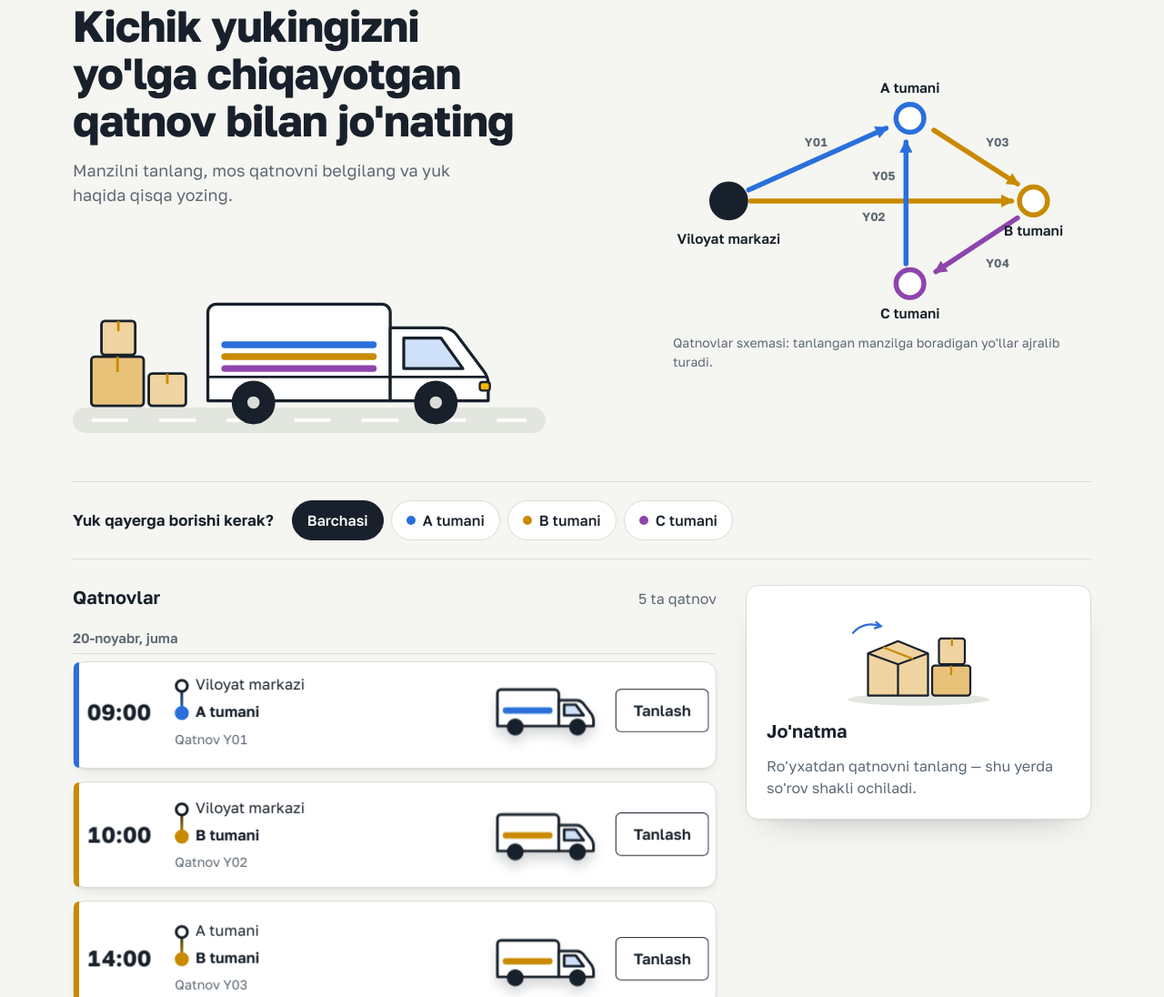
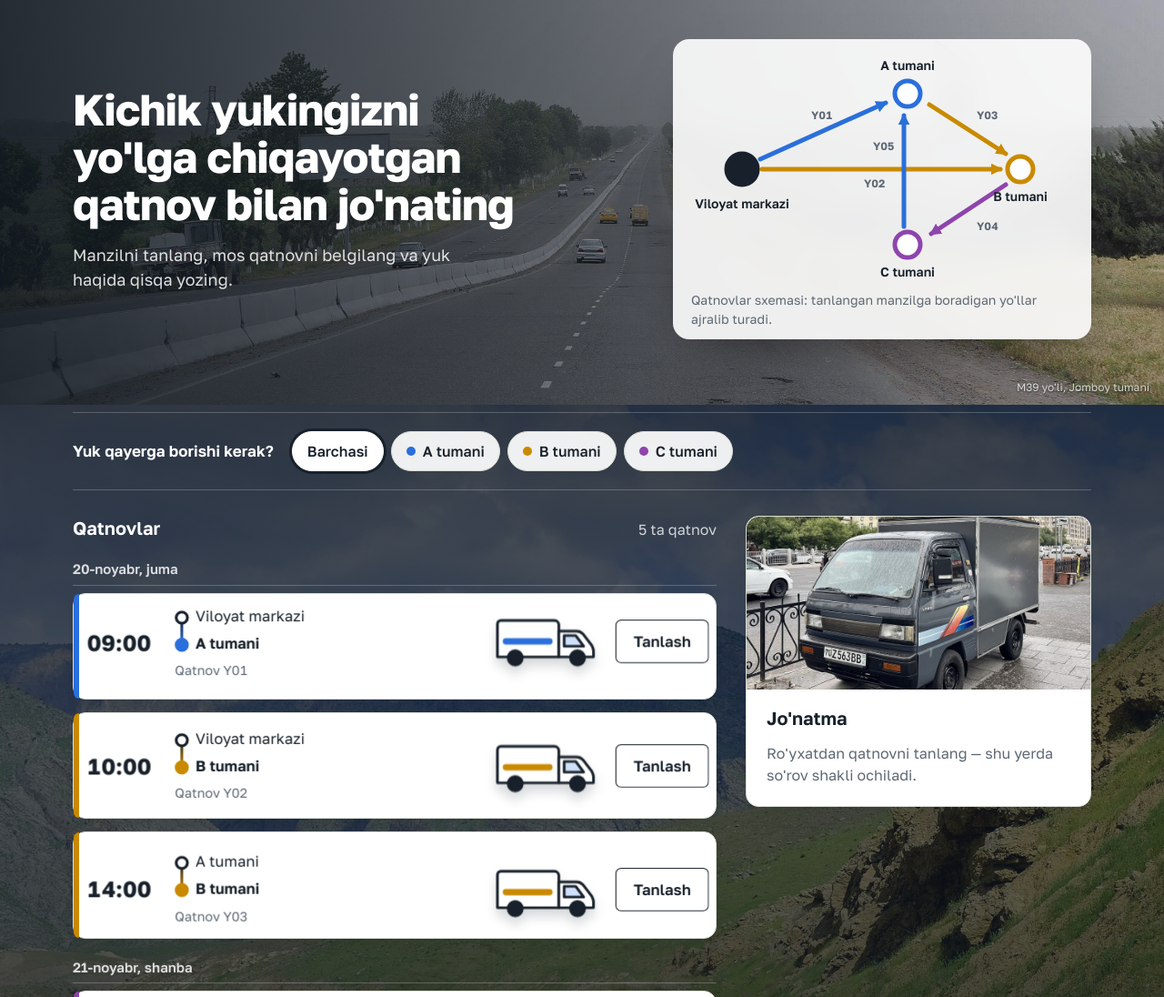
Before and after one commit to AdilxanKenesov/Transports, a plain HTML site: page index.html in a window 1280 px wide. Shown: the part 45-1141 px from the top of the page at 91% size. Drawn offline with Linux system fonts and the light colour scheme.

Commit message:
Fonga haqiqiy fotosuratlar: M39 Jomboy, Ko'hitang yo'li, Labo
Co-Authored-By: Claude Opus 5.5 <noreply@anthropic.com>

```diff
--- a/index.html
+++ b/index.html
@@ -12,11 +12,11 @@
   <a class="skip" href="#qatnovlar">Qatnovlarga o'tish</a>
 
   <header class="hero">
+    <p class="photo-credit">M39 yo'li, Jomboy tumani</p>
     <div class="wrap hero-grid">
       <div class="hero-text">
         <h1>Kichik yukingizni yo'lga chiqayotgan qatnov bilan jo'nating</h1>
         <p class="lead">Manzilni tanlang, mos qatnovni belgilang va yuk haqida qisqa yozing.</p>
-        <img class="hero-van" src="img/hero-van.svg" width="560" height="250" alt="Qutilar yuklanayotgan yuk mashinasi">
       </div>
 
       <figure class="scheme" aria-hidden="true">
@@ -62,7 +62,9 @@
     </div>
   </header>
 
-  <main class="wrap">
+  <main>
+   <div class="scene">
+    <div class="wrap">
     <section class="filter-bar" aria-labelledby="filtr-sarlavha">
       <h2 id="filtr-sarlavha">Yuk qayerga borishi kerak?</h2>
       <div class="filters" id="filters" role="group" aria-label="Yetib borish hududi"></div>
@@ -80,7 +82,7 @@
 
       <aside class="side" aria-label="Jo'natma">
         <div class="sheet" id="panelEmpty">
-          <img class="empty-art" src="img/boxes.svg" width="240" height="150" alt="">
+          <img class="empty-art" src="img/labo-yuk.jpg" width="900" height="810" loading="lazy" alt="Toshkent ko'chasida turgan kichik yuk mashinasi">
           <h2>Jo'natma</h2>
           <p class="muted">Ro'yxatdan qatnovni tanlang — shu yerda so'rov shakli ochiladi.</p>
         </div>
@@ -116,14 +118,25 @@
       </aside>
     </div>
 
+    </div>
+    <p class="photo-credit">Ko'hitang tog'laridagi yo'l</p>
+   </div>
+
+   <div class="wrap">
     <section class="history-block" aria-labelledby="tarix-sarlavha">
       <h2 id="tarix-sarlavha">Yuborilgan so'rovlar</h2>
       <ul class="history" id="history"></ul>
       <p class="empty" id="historyEmpty">Hali so'rov yubormadingiz. Qatnovni tanlab, birinchisini yuboring.</p>
     </section>
+   </div>
   </main>
 
   <footer class="wrap foot">
+    <p class="credits">Fotosuratlar Wikimedia Commons'dan:
+      <a href="https://commons.wikimedia.org/wiki/File:M39_Highway_in_Uzbekistan_near_Jomboy.jpg">M39 yo'li, Jomboy</a> — Yoshi Canopus;
+      <a href="https://commons.wikimedia.org/wiki/File:Mountain_road_passing_through_Kuhitang_range.jpg">Ko'hitang tog' yo'li</a> — Panpanchik;
+      <a href="https://commons.wikimedia.org/wiki/File:GM_Labo._Muqimiy_street,_Tashkent,_Uzbekistan_01.jpg">Labo, Toshkent</a> — Jamshid Nurkulov.
+      Litsenziya: <a href="https://creativecommons.org/licenses/by-sa/4.0/">CC BY-SA 4.0</a>.</p>
     <p>Qatnovlar namunaviy ma'lumot. Narx hisoblash, yuk sig'imini tekshirish va haqiqiy band qilish bu sinov loyihasida yo'q.</p>
   </footer>
 
--- a/style.css
+++ b/style.css
@@ -47,7 +47,13 @@ h2 { font-size: 1.25rem; line-height: 1.3; font-weight: 650; }
 :focus-visible { outline: 3px solid var(--focus); outline-offset: 2px; }
 
 /* ---------- Hero ---------- */
-.hero { padding: 48px 0 24px; }
+.hero {
+  padding: 88px 0 72px;
+  color: #fff;
+  background:
+    linear-gradient(90deg, rgba(14, 22, 30, .86) 0%, rgba(14, 22, 30, .55) 48%, rgba(14, 22, 30, .12) 100%),
+    url("img/yol-jomboy.jpg") center 62% / cover;
+}
 .hero-grid {
   display: grid;
   grid-template-columns: minmax(0, 1fr) minmax(0, 460px);
@@ -61,17 +67,46 @@ h2 { font-size: 1.25rem; line-height: 1.3; font-weight: 650; }
   letter-spacing: -0.02em;
   max-width: 16ch;
 }
-.lead { margin-top: 16px; color: var(--muted); font-size: 1.125rem; max-width: 42ch; }
+.lead { margin-top: 16px; color: rgba(255, 255, 255, .86); font-size: 1.125rem; max-width: 42ch; }
 
-.hero-van { display: block; width: min(100%, 520px); height: auto; margin-top: 28px; }
-@media (prefers-reduced-motion: no-preference) {
-  .hero-van { animation: drive-in 1.1s cubic-bezier(.2, .8, .2, 1) both .15s; }
-  @keyframes drive-in { from { opacity: 0; transform: translateX(-60px); } }
+.empty-art {
+  display: block; width: calc(100% + 44px); height: 190px; object-fit: cover; object-position: center 60%;
+  margin: -22px -22px 18px; border-radius: var(--radius-m) var(--radius-m) 0 0;
 }
-.empty-art { display: block; width: 180px; height: auto; margin: 0 auto 12px; }
+
+/* ---------- Fon fotosuratlari ---------- */
+.hero, .scene { position: relative; isolation: isolate; }
+.photo-credit {
+  position: absolute; right: 16px; bottom: 10px; z-index: 1;
+  font-size: .75rem; color: rgba(255, 255, 255, .78);
+  text-shadow: 0 1px 2px rgba(0, 0, 0, .6);
+}
+
+.scene {
+  padding: 8px 0 56px;
+  color: #fff;
+  background:
+    linear-gradient(180deg, rgba(14, 22, 30, .80) 0%, rgba(14, 22, 30, .62) 40%, rgba(14, 22, 30, .86) 100%),
+    url("img/tog-yoli.jpg") center / cover fixed;
+}
+.scene .filter-bar { border-color: rgba(255, 255, 255, .22); margin-top: 0; }
+.scene .day h3 { color: rgba(255, 255, 255, .82); border-color: rgba(255, 255, 255, .22); }
+.scene .count { color: rgba(255, 255, 255, .78); }
+.scene .empty { color: rgba(255, 255, 255, .85); }
+.scene .sheet, .scene .trip { color: var(--ink); }
+.scene .filter { background: rgba(255, 255, 255, .92); }
+.scene .filter[aria-pressed="true"] { background: #fff; color: var(--ink); border-color: #fff; box-shadow: 0 0 0 3px var(--c); }
+.scene .filter[aria-pressed="true"] .dot { box-shadow: none; }
+.scene .filter:hover { border-color: #fff; }
 
 /* ---------- Scheme ---------- */
-.scheme { margin: 0; }
+.scheme {
+  margin: 0; padding: 18px 20px 12px; color: var(--ink);
+  background: rgba(255, 255, 255, .9);
+  -webkit-backdrop-filter: blur(12px); backdrop-filter: blur(12px);
+  border-radius: 18px;
+  box-shadow: 0 30px 60px -30px rgba(0, 0, 0, .6);
+}
 .scheme svg { width: 100%; height: auto; display: block; overflow: visible; }
 .scheme figcaption { color: var(--muted); font-size: .875rem; margin-top: 8px; }
 
@@ -266,7 +301,7 @@ textarea { resize: vertical; min-height: 92px; }
 }
 
 /* ---------- History ---------- */
-.history-block { margin-top: 56px; }
+.history-block { margin-top: 48px; }
 .history-block h2 { margin-bottom: 12px; }
 .history { list-style: none; margin: 0; padding: 0; border-top: 1px solid var(--rule); }
 .history li {
@@ -278,9 +313,13 @@ textarea { resize: vertical; min-height: 92px; }
 .empty { color: var(--muted); padding: 14px 0; }
 
 .foot { color: var(--muted); font-size: .875rem; padding: 40px 0 32px; }
+.foot a { color: var(--ink); }
+.credits { margin-bottom: 8px; max-width: 80ch; }
 
 /* ---------- Responsive ---------- */
 @media (max-width: 900px) {
+  .scene { background-attachment: scroll; }
+  .hero { padding: 56px 0 48px; background-position: 70% 60%; }
   .hero-grid { grid-template-columns: 1fr; gap: 24px; }
   .scheme { max-width: 460px; }
   .layout { grid-template-columns: 1fr; }
@@ -288,7 +327,7 @@ textarea { resize: vertical; min-height: 92px; }
 }
 
 @media (max-width: 560px) {
-  .hero { padding-top: 28px; }
+  .hero { padding-top: 44px; }
   .filter-bar { margin-top: 8px; }
   .filters { width: 100%; }
   .trip { grid-template-columns: 58px minmax(0, 1fr) 72px; gap: 12px; padding: 16px 14px 16px 18px; }
```
Also changed, not shown: img/boxes.svg (deleted), img/hero-van.svg (deleted), img/labo-yuk.jpg (added), img/tog-yoli.jpg (added), img/yol-jomboy.jpg (added), 1 other file.
